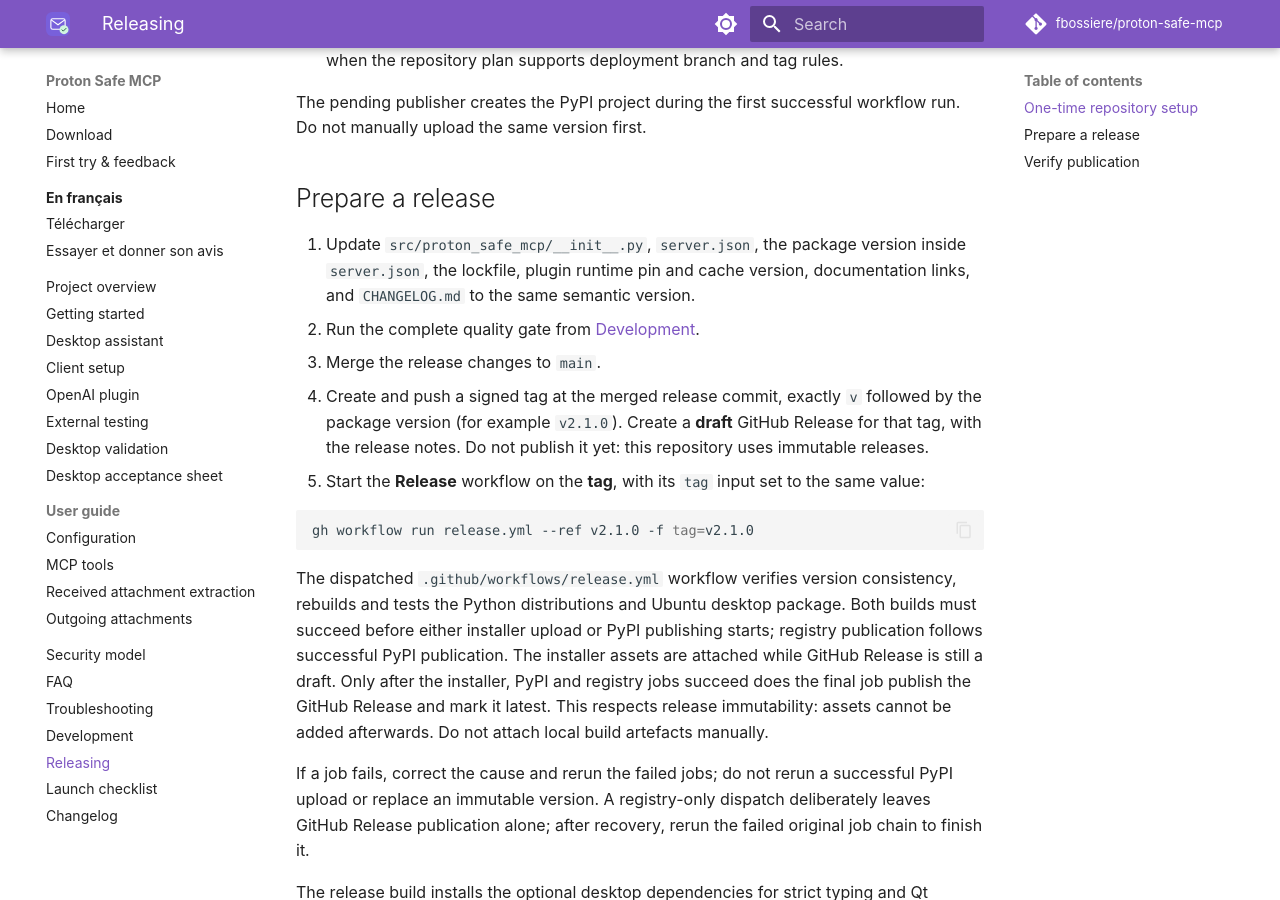
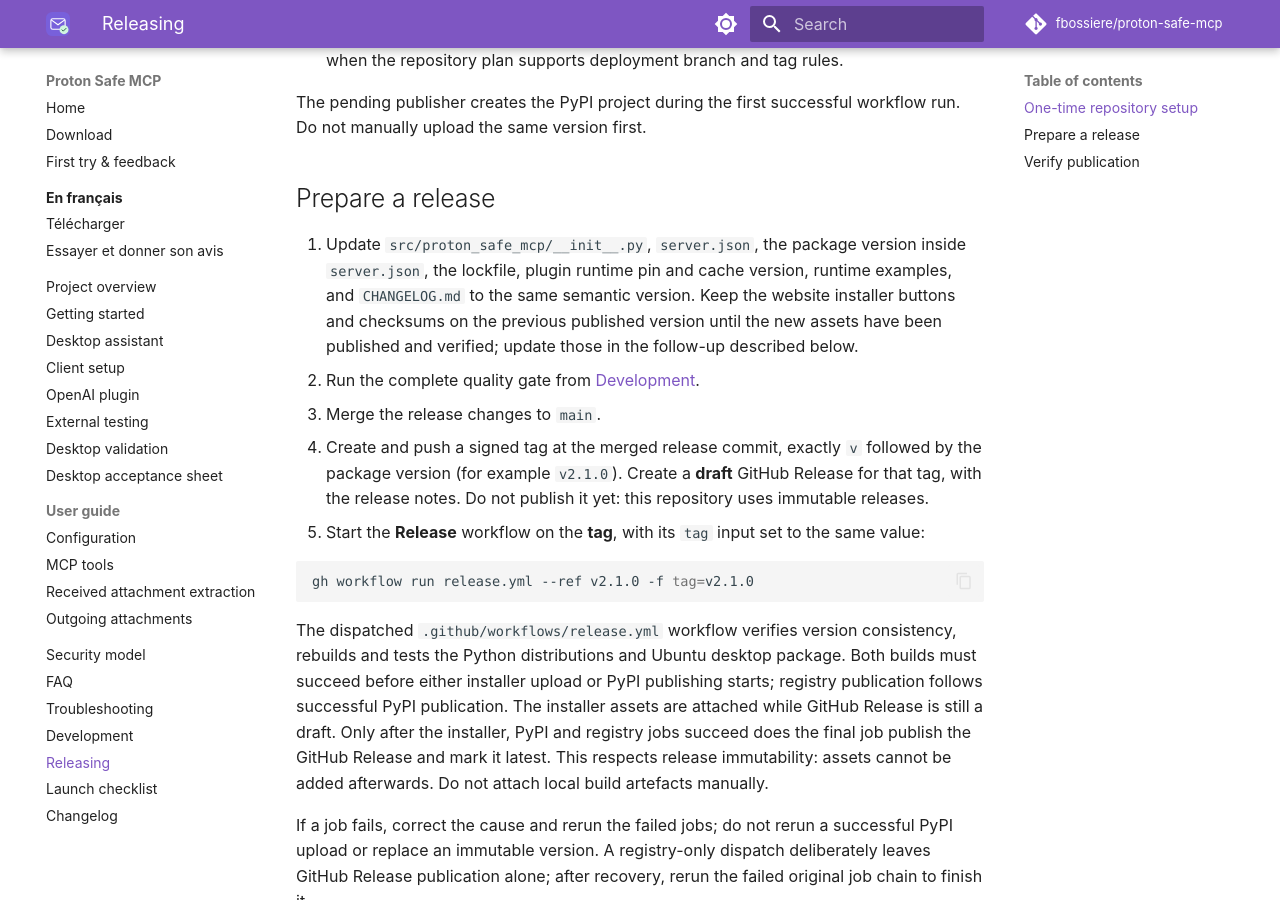
Before and after one commit to fbossiere/proton-safe-mcp, an MkDocs documentation site: the page built from docs/releasing.md, in a window 1280 px wide and 900 px high, scrolled down 731 px. Built offline with MkDocs 1.6.1 and Material for MkDocs 9.7.7, drawn with Linux system fonts in a browser that asks for light colours; comment, search, counter and statistics services are not loaded.

Commit message:
docs: keep installer links on verified assets during release preparation

```diff
--- a/docs/releasing.md
+++ b/docs/releasing.md
@@ -26,7 +26,9 @@
 ## Prepare a release
 
 1. Update `src/proton_safe_mcp/__init__.py`, `server.json`, the package version inside `server.json`,
-   the lockfile, plugin runtime pin and cache version, documentation links, and `CHANGELOG.md` to the same semantic version.
+   the lockfile, plugin runtime pin and cache version, runtime examples, and `CHANGELOG.md` to the same semantic version.
+   Keep the website installer buttons and checksums on the previous published version until the
+   new assets have been published and verified; update those in the follow-up described below.
 2. Run the complete quality gate from [Development](development.md).
 3. Merge the release changes to `main`.
 4. Create and push a signed tag at the merged release commit, exactly `v` followed by the
```
